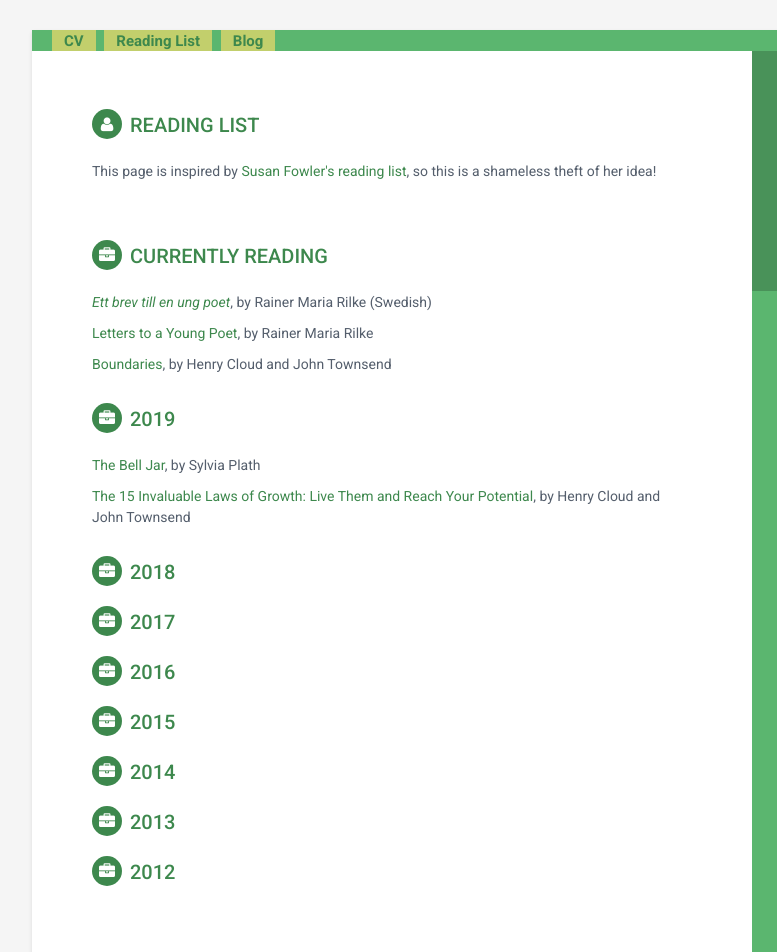
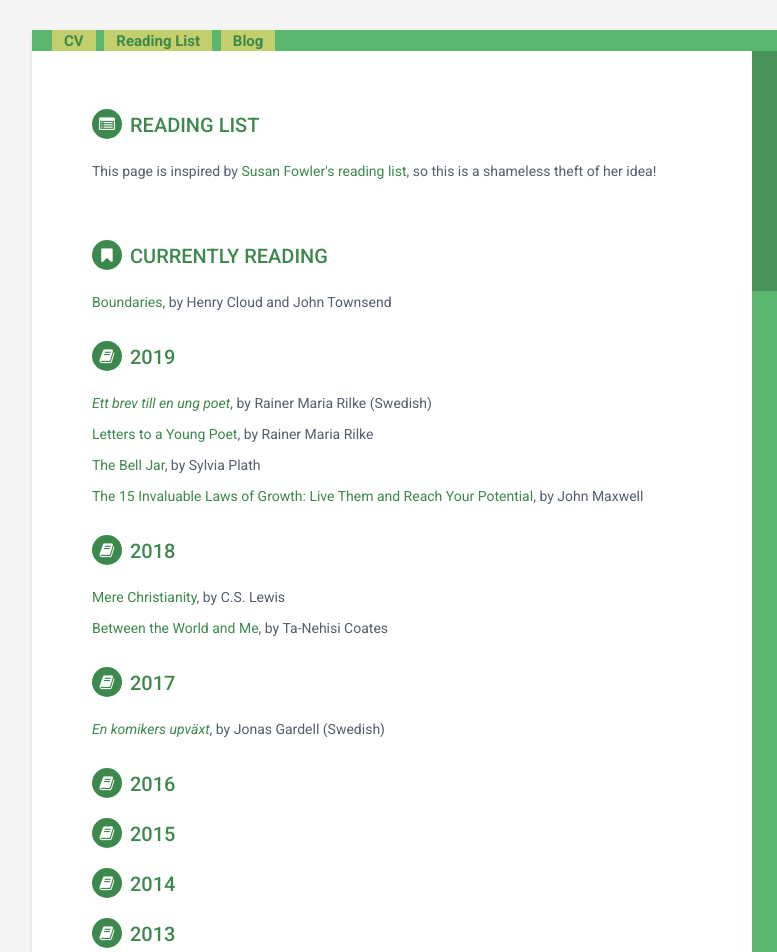
Before and after one commit to minademian/minademian.com-v1, a plain HTML site: page reading-list.html in a window 1280 px wide. Shown: the top 952 px of the page, 128-905 px from the left. Drawn offline with Linux system fonts and the light colour scheme.

Commit message:
feat: new entries, more meaning to icons

```diff
--- a/reading-list.html
+++ b/reading-list.html
@@ -56,35 +56,46 @@
       </div>
       <div class="main-wrapper">
           <section class="section summary-section">
-              <h2 class="section-title"><i class="fa fa-user"></i>Reading List</h2>
+              <h2 class="section-title"><i class="fa fa-list-alt"></i>Reading List</h2>
               <div class="summary">
                 <p>This page is inspired by <a href="https://twitter.com/susanthesquark">Susan Fowler's</a> <a href="https://www.susanjfowler.com/reading-list/">reading list</a>, so this is a shameless theft of her idea!</p>
               </div><!--//summary-->
           </section><!--//section-->
 
           <section class="section experiences-section">
-              <h2 class="section-title"><i class="fa fa-briefcase"></i>Currently Reading</h2>
+              <h2 class="section-title"><i class="fa fa-bookmark"></i>Currently Reading</h2>
+               <div class="item">
+                  <div class="details">
+                    <p><a href="https://www.amazon.com/Boundaries-When-Take-Control-Your/dp/0310247454">Boundaries</a>, by Henry Cloud and John Townsend</p>
+                  </div><!--//details-->
+              </div>
+              <h2 class="section-title"><i class="fa fa-book"></i>2019</h2>
                <div class="item">
                   <div class="details">
                     <p><a href="https://www.adlibris.com/se/bok/brev-till-en-ung-poet-9789198280500"><em>Ett brev till en ung poet</em></a>, by Rainer Maria Rilke (Swedish)</p>
                     <p><a href="https://www.amazon.com/Letters-Young-Rainer-Maria-Rilke/dp/0393310396/ref=sr_1_1?s=books&ie=UTF8&qid=1547496651&sr=1-1&keywords=letter+to+a+young+poet+rilke">Letters to a Young Poet</a>, by Rainer Maria Rilke</p>
-                    <p><a href="https://www.amazon.com/Boundaries-When-Take-Control-Your/dp/0310247454">Boundaries</a>, by Henry Cloud and John Townsend</p>
+                    <p><a href="https://www.amazon.com/Bell-Jar-Modern-Classics/dp/0060837020/ref=sr_1_1?s=books&ie=UTF8&qid=1547496867&sr=1-1&keywords=the+bell+jar">The Bell Jar</a>, by Sylvia Plath</p>
+                    <p><a href="https://www.amazon.com/15-Invaluable-Laws-Growth-Potential-ebook/dp/B0076DF6T4">The 15 Invaluable Laws of Growth: Live Them and Reach Your Potential</a>, by John Maxwell</p>
                   </div><!--//details-->
               </div>
-              <h2 class="section-title"><i class="fa fa-briefcase"></i>2019</h2>
+              <h2 class="section-title"><i class="fa fa-book"></i>2018</h2>
                <div class="item">
                   <div class="details">
-                    <p><a href="https://www.amazon.com/Bell-Jar-Modern-Classics/dp/0060837020/ref=sr_1_1?s=books&ie=UTF8&qid=1547496867&sr=1-1&keywords=the+bell+jar">The Bell Jar</a>, by Sylvia Plath</p>
-                    <p><a href="https://www.amazon.com/15-Invaluable-Laws-Growth-Potential-ebook/dp/B0076DF6T4">The 15 Invaluable Laws of Growth: Live Them and Reach Your Potential</a>, by Henry Cloud and John Townsend</p>
+                    <p><a href="https://www.amazon.com/Mere-Christianity-Lewis-Signature-Classics-ebook/dp/B002BD2UR0/ref=sr_1_1?ie=UTF8&qid=1547678322&sr=8-1&keywords=mere+christianity+by+c.s.+lewis">Mere Christianity</a>, by C.S. Lewis</p>
+                    <p><a href="https://www.amazon.com/Between-World-Me-Ta-Nehisi-Coates-ebook/dp/B00SEFAIRI/ref=sr_1_1?ie=UTF8&qid=1547678360&sr=8-1&keywords=ta+nehisi+coates+between+the+world+and+me">Between the World and Me</a>, by Ta-Nehisi Coates</p>
                   </div><!--//details-->
               </div>
-              <h2 class="section-title"><i class="fa fa-briefcase"></i>2018</h2>
-              <h2 class="section-title"><i class="fa fa-briefcase"></i>2017</h2>
-              <h2 class="section-title"><i class="fa fa-briefcase"></i>2016</h2>
-              <h2 class="section-title"><i class="fa fa-briefcase"></i>2015</h2>
-              <h2 class="section-title"><i class="fa fa-briefcase"></i>2014</h2>
-              <h2 class="section-title"><i class="fa fa-briefcase"></i>2013</h2>
-              <h2 class="section-title"><i class="fa fa-briefcase"></i>2012</h2>
+              <h2 class="section-title"><i class="fa fa-book"></i>2017</h2>
+               <div class="item">
+                  <div class="details">
+                    <p><a href="https://www.adlibris.com/se/bok/en-komikers-uppvaxt-9789113051901"><em>En komikers upväxt</em></a>, by Jonas Gardell (Swedish)</p>
+                  </div><!--//details-->
+              </div>
+              <h2 class="section-title"><i class="fa fa-book"></i>2016</h2>
+              <h2 class="section-title"><i class="fa fa-book"></i>2015</h2>
+              <h2 class="section-title"><i class="fa fa-book"></i>2014</h2>
+              <h2 class="section-title"><i class="fa fa-book"></i>2013</h2>
+              <h2 class="section-title"><i class="fa fa-book"></i>2012</h2>
           </section><!--//section-->
 
       </div><!--//main-body-->
```
